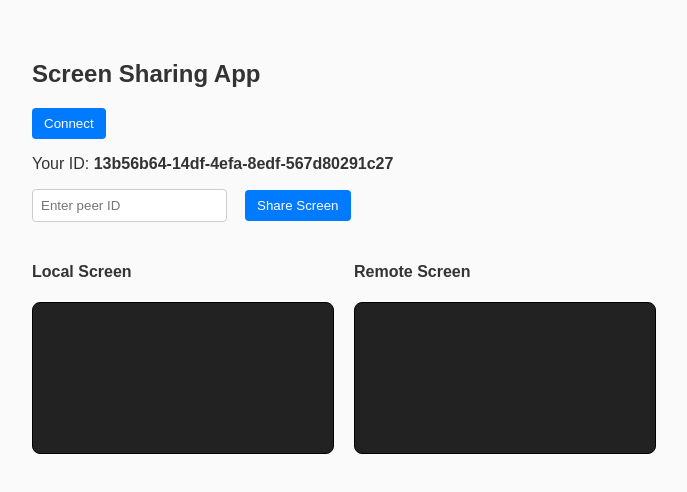
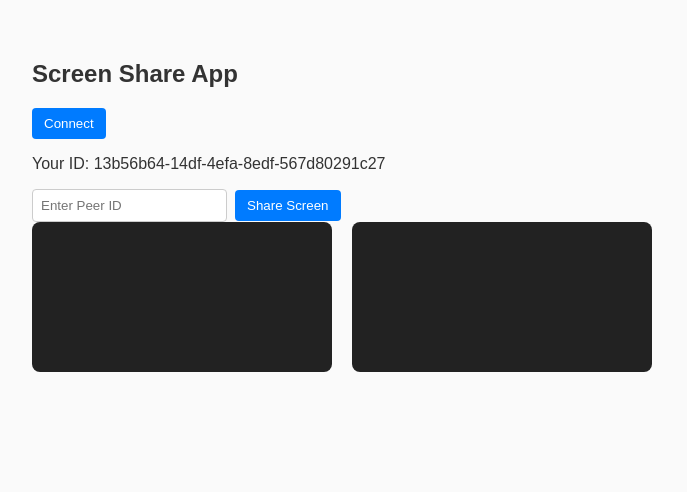
Before and after one commit to mahima-kamat/screen-sharing-frontend, a React (Vite) app: page / in a window 1280 px wide. Shown: the top 492 px of the page, without its empty margins (8-695 px from the left). Built offline with nearby package versions, Linux system fonts and the light colour scheme.

Commit message:
fixed screen sharing backend and frontend

```diff
--- a/src/App.jsx
+++ b/src/App.jsx
@@ -3,132 +3,90 @@ import io from "socket.io-client";
 
 export default function App() {
   const [peerId, setPeerId] = useState("");
-  const [connected, setConnected] = useState(false);
 
   const socketRef = useRef(null);
   const pcRef = useRef(null);
-  const localStreamRef = useRef(null);
 
   const localVideoRef = useRef(null);
   const remoteVideoRef = useRef(null);
 
-  // unique user id per device/tab
-  const userIdRef = useRef(
+  const userId = useRef(
     localStorage.getItem("userId") ||
-      (crypto.randomUUID ? crypto.randomUUID() : String(Date.now()))
+    crypto.randomUUID()
   );
 
-  localStorage.setItem("userId", userIdRef.current);
+  localStorage.setItem("userId", userId.current);
 
-  // =========================
   // CONNECT SOCKET
-  // =========================
   const connect = () => {
-    const socket = io("https://screensharebackend-6fat.onrender.com");
+    socketRef.current = io("http://localhost:4400"); // change to deployed URL
 
-    socketRef.current = socket;
-
-    socket.on("connect", () => {
-      console.log("Connected:", socket.id);
-
-      // register user
-      socket.emit("register", userIdRef.current);
-      setConnected(true);
-
+    socketRef.current.on("connect", () => {
+      socketRef.current.emit("register", userId.current);
       initPeer();
+      console.log("Connected");
     });
 
-    // =========================
     // OFFER RECEIVED
-    // =========================
-    socket.on("offer", async ({ from, offer }) => {
-      console.log("Offer from:", from);
-
+    socketRef.current.on("offer", async ({ from, offer }) => {
       await pcRef.current.setRemoteDescription(offer);
 
       const answer = await pcRef.current.createAnswer();
       await pcRef.current.setLocalDescription(answer);
 
-      socket.emit("answer", {
+      socketRef.current.emit("answer", {
         to: from,
-        from: userIdRef.current,
-        answer,
+        from: userId.current,
+        answer
       });
     });
 
-    // =========================
     // ANSWER RECEIVED
-    // =========================
-    socket.on("answer", async ({ answer }) => {
-      console.log("Answer received");
+    socketRef.current.on("answer", async ({ answer }) => {
       await pcRef.current.setRemoteDescription(answer);
     });
 
-    // =========================
-    // ICE CANDIDATES
-    // =========================
-    socket.on("ice-candidate", async ({ candidate }) => {
-      try {
-        if (candidate) {
-          await pcRef.current.addIceCandidate(candidate);
-        }
-      } catch (err) {
-        console.log("ICE error:", err);
+    // ICE
+    socketRef.current.on("ice-candidate", async ({ candidate }) => {
+      if (candidate) {
+        await pcRef.current.addIceCandidate(candidate);
       }
     });
   };
 
-  // =========================
   // PEER CONNECTION
-  // =========================
   const initPeer = () => {
     pcRef.current = new RTCPeerConnection({
       iceServers: [
         { urls: "stun:stun.l.google.com:19302" }
-      ],
+      ]
     });
 
-    // send ICE to remote peer
     pcRef.current.onicecandidate = (event) => {
-      if (event.candidate && socketRef.current) {
+      if (event.candidate) {
         socketRef.current.emit("ice-candidate", {
           to: peerId,
-          from: userIdRef.current,
-          candidate: event.candidate,
+          from: userId.current,
+          candidate: event.candidate
         });
       }
     };
 
-    // receive remote stream
     pcRef.current.ontrack = (event) => {
-      if (remoteVideoRef.current) {
-        remoteVideoRef.current.srcObject = event.streams[0];
-      }
+      remoteVideoRef.current.srcObject = event.streams[0];
     };
   };
 
-  // =========================
   // SHARE SCREEN
-  // =========================
   const shareScreen = async () => {
-    if (!peerId) {
-      alert("Enter peer ID first");
-      return;
-    }
-
     const stream = await navigator.mediaDevices.getDisplayMedia({
       video: true,
-      audio: false,
+      audio: false
     });
 
-    localStreamRef.current = stream;
+    localVideoRef.current.srcObject = stream;
 
-    if (localVideoRef.current) {
-      localVideoRef.current.srcObject = stream;
-    }
-
-    // add tracks
-    stream.getTracks().forEach((track) => {
+    stream.getTracks().forEach(track => {
       pcRef.current.addTrack(track, stream);
     });
 
@@ -137,8 +95,8 @@ export default function App() {
 
     socketRef.current.emit("offer", {
       to: peerId,
-      from: userIdRef.current,
-      offer,
+      from: userId.current,
+      offer
     });
   };
 
@@ -151,45 +109,25 @@ export default function App() {
 
   return (
     <div style={{ padding: 20 }}>
-      <h2>Screen Sharing App</h2>
+      <h2>Screen Share App</h2>
 
-      <button onClick={connect}>
-        {connected ? "Connected" : "Connect"}
-      </button>
+      <button onClick={connect}>Connect</button>
 
-      <p>Your ID: <b>{userIdRef.current}</b></p>
+      <p>Your ID: {userId.current}</p>
 
       <input
-        placeholder="Enter peer ID"
+        placeholder="Enter Peer ID"
         value={peerId}
         onChange={(e) => setPeerId(e.target.value)}
       />
 
-      <button onClick={shareScreen} style={{ marginLeft: 10 }}>
+      <button onClick={shareScreen}>
         Share Screen
       </button>
 
-      <div style={{ display: "flex", gap: 20, marginTop: 20 }}>
-        <div>
-          <h4>Local Screen</h4>
-          <video
-            ref={localVideoRef}
-            autoPlay
-            muted
-            playsInline
-            style={{ width: 300, border: "1px solid black" }}
-          />
-        </div>
-
-        <div>
-          <h4>Remote Screen</h4>
-          <video
-            ref={remoteVideoRef}
-            autoPlay
-            playsInline
-            style={{ width: 300, border: "1px solid black" }}
-          />
-        </div>
+      <div style={{ display: "flex", gap: 20 }}>
+        <video ref={localVideoRef} autoPlay muted width="300" />
+        <video ref={remoteVideoRef} autoPlay width="300" />
       </div>
     </div>
   );
```
